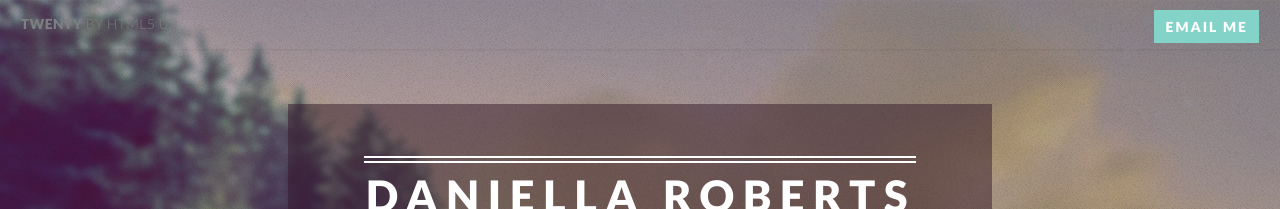
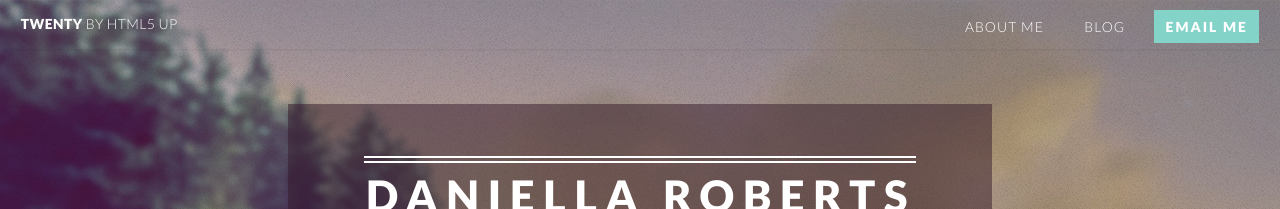
Before and after one commit to daniellaro/daniellaro.github.io, a Jekyll site: the page built from index.html, in a window 1280 px wide. Shown: the top 209 px of the page. Built offline with Jekyll 4.4.1, drawn with Linux system fonts in a browser that asks for light colours.

Commit message:
Update style.css

```diff
--- a/css/style.css
+++ b/css/style.css
@@ -616,7 +616,7 @@
 	#header {
 		background: transparent;
 		box-shadow: 0 1px 2px 0 rgba(0, 0, 0, 0.075);
-		color: inherit;
+		color: white;
 		cursor: default;
 		font-size: 0.8em;
 		left: 0;
```
